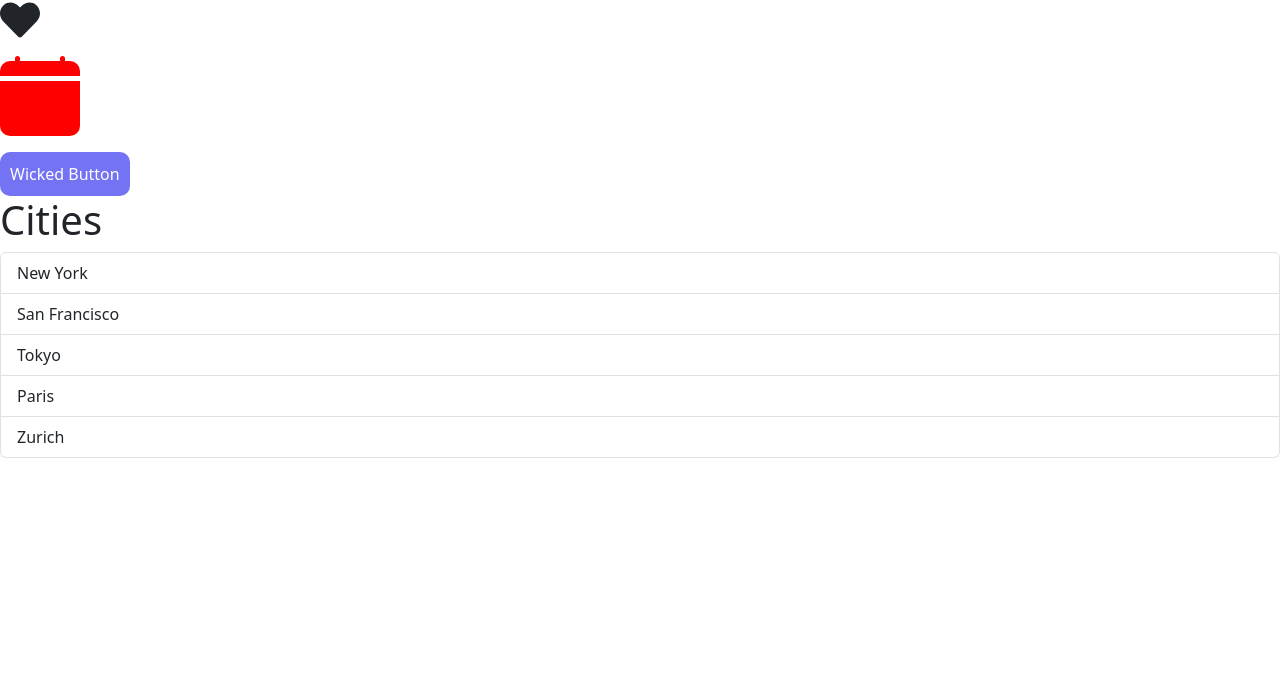
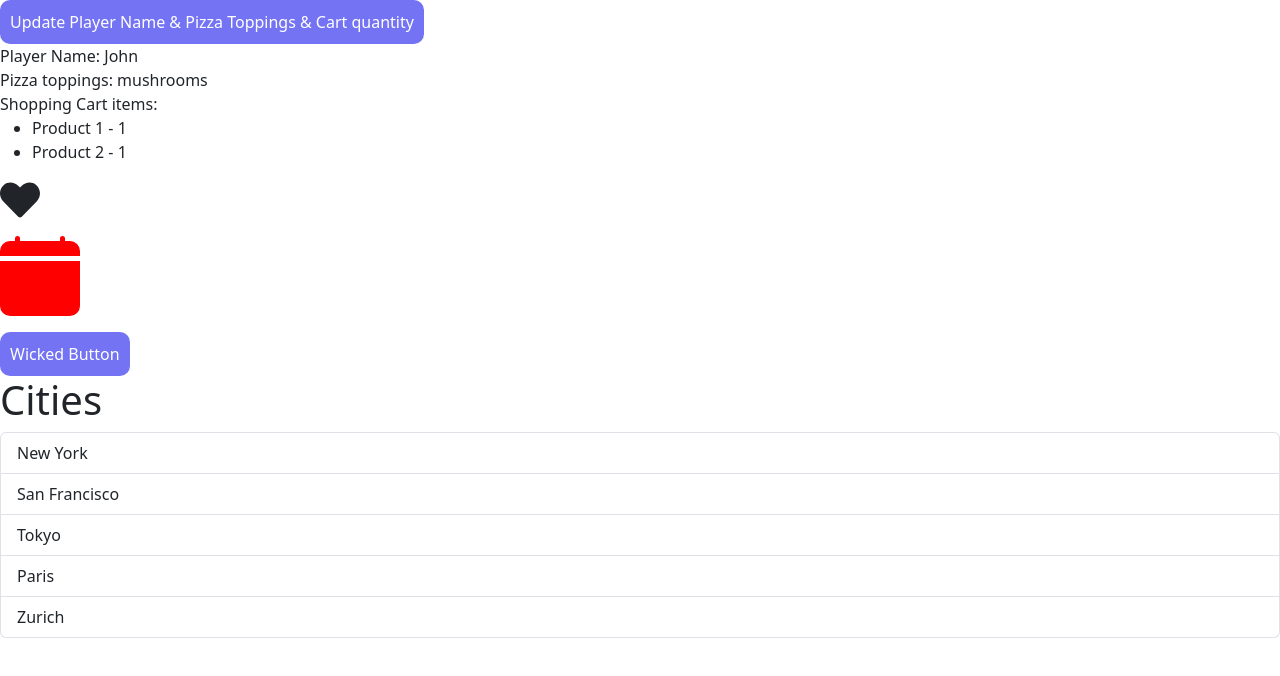
Before and after one commit to Dan-Lueers/cwm-react18, a React (Vite) app: page / in a window 1280 px wide. Shown: the top 676 px of the page. Built offline with nearby package versions, Linux system fonts and the light colour scheme.

Commit message:
Updating state exercise

```diff
--- a/package.json
+++ b/package.json
@@ -11,6 +11,7 @@
   },
   "dependencies": {
     "bootstrap": "^5.3.3",
+    "immer": "^9.0.19",
     "react": "^18.3.1",
     "react-dom": "^18.3.1",
     "react-icons": "^4.7.1"
--- a/src/App.tsx
+++ b/src/App.tsx
@@ -4,6 +4,7 @@ import Button from './components/Button';
 import ListGroup from './components/ListGroup';
 import { BsFillCalendarFill } from 'react-icons/bs';
 import Like from './components/Like/Like';
+import Game from './components/Game/Game';
 
 function App() {
   const [alertVisibility, setAlertVisibility] = useState(false);
@@ -17,6 +18,7 @@ function App() {
 
   return (
     <div>
+      <Game />
       <Like onClick={() => console.log('Like button is clicked')} />
       <p></p>
       <p></p>
--- /dev/null
+++ b/src/components/Game/Game.tsx
@@ -0,0 +1,48 @@
+import { useState } from 'react';
+import Button from '../Button';
+
+const Game = () => {
+  const [game, setGame] = useState({ id: 1, player: { name: 'John' } });
+  const [pizza, setPizza] = useState({
+    name: 'Spicy Peperoni',
+    toppings: ['mushrooms'],
+  });
+  const [cart, setCart] = useState({
+    discount: 0.1,
+    items: [
+      { id: 1, title: 'Product 1', quantity: 1 },
+      { id: 2, title: 'Product 2', quantity: 1 },
+    ],
+  });
+
+  const handleClickEvent = () => {
+    console.log('click event');
+    setGame({ ...game, player: { ...game.player, name: 'Bob' } });
+    setPizza({ ...pizza, toppings: [...pizza.toppings, 'Cheese'] });
+    setCart({
+      ...cart,
+      items: cart.items.map((item) =>
+        item.id === 1 ? { ...item, quantity: 2 } : item
+      ),
+    });
+  };
+  return (
+    <>
+      <Button color='primary' onClick={handleClickEvent}>
+        Update Player Name & Pizza Toppings & Cart quantity
+      </Button>
+      <div>Player Name: {game.player.name}</div>
+      <div>Pizza toppings: {pizza.toppings}</div>
+      <div>Shopping Cart items:</div>
+      <ul>
+        {cart.items.map((item) => (
+          <li key={item.id}>
+            {item.title} - {item.quantity}
+          </li>
+        ))}
+      </ul>
+    </>
+  );
+};
+
+export default Game;
```
Also changed, not shown: 1 other file (tests, documents, lock files or other folders).
